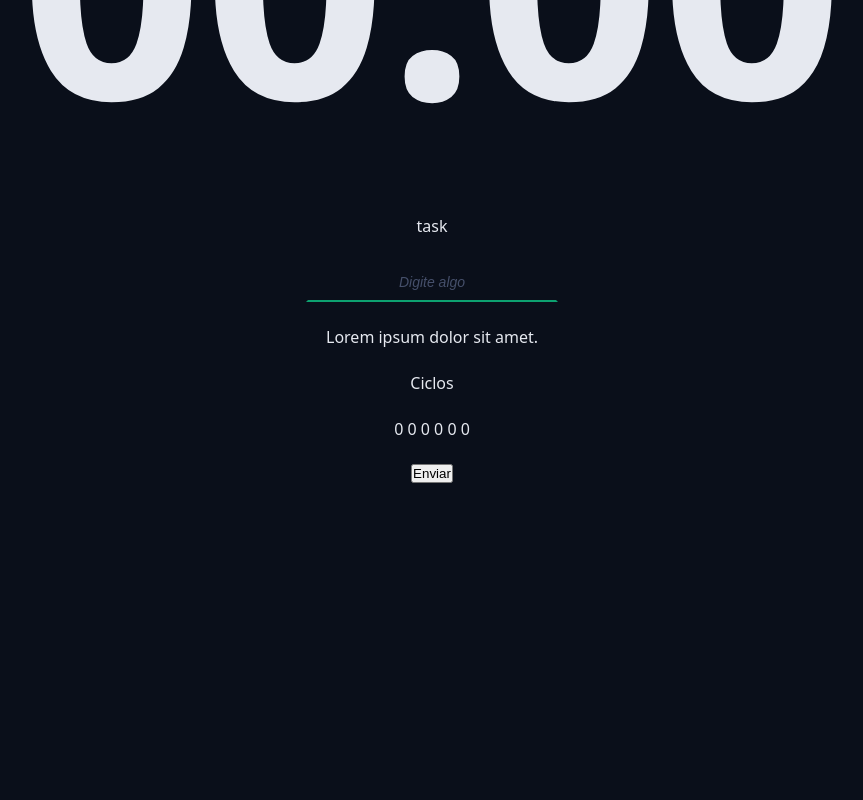
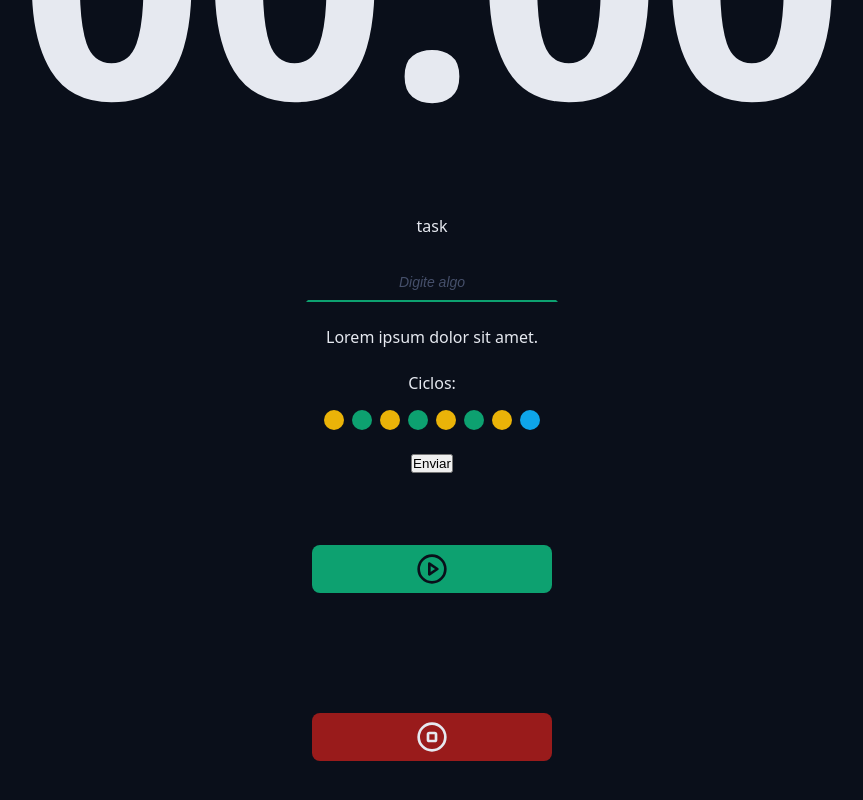
Before and after one commit to rayancmorais/chronos-pomodoro, a React (Vite) app: page / in a window 1280 px wide. Shown: the part 504-1304 px from the top of the page, without its empty margins (208-1071 px from the left). Before the commit the page ends 1019 px from the top, so only its background shows below. Built offline with nearby package versions, Linux system fonts and the light colour scheme.

Commit message:
atualiza

```diff
--- a/src/App.tsx
+++ b/src/App.tsx
@@ -2,10 +2,13 @@
 import {CountDown} from './components/CountDown';
 import {Logo} from './components/Logo';
 import {Menu} from './components/Menu';
-import {DefaultInput} from './components/Input';
+import {DefaultInput} from './components/DefaultInput';
 
 import './styles/global.css';
 import './styles/theme.css';
+import {Cycles} from './components/Cycles';
+import {PlayCircleIcon, StopCircleIcon} from 'lucide-react';
+import {DefaultButton} from './components/DefaultButton';
 
 export function App() {
   return (
@@ -38,12 +41,13 @@
           </div>
 
           <div className='formRow'>
-            <p>Ciclos</p>
-            <p>0 0 0 0 0 0</p>
+            <Cycles />
           </div>
 
           <div className='formRow'>
             <button>Enviar</button>
+            <DefaultButton icon={<PlayCircleIcon />} color='green' />
+            <DefaultButton icon={<StopCircleIcon />} color='red' />
           </div>
         </form>
       </Container>
--- /dev/null
+++ b/src/components/Cycles/index.tsx
@@ -0,0 +1,20 @@
+import styles from './styles.module.css';
+
+export function Cycles() {
+  return (
+    <div className={styles.cycles}>
+      <span>Ciclos:</span>
+
+      <div className={styles.cycleDots}>
+        <span className={`${styles.cycleDot} ${styles.workTime}`}></span>
+        <span className={`${styles.cycleDot} ${styles.shortBreakTime}`}></span>
+        <span className={`${styles.cycleDot} ${styles.workTime}`}></span>
+        <span className={`${styles.cycleDot} ${styles.shortBreakTime}`}></span>
+        <span className={`${styles.cycleDot} ${styles.workTime}`}></span>
+        <span className={`${styles.cycleDot} ${styles.shortBreakTime}`}></span>
+        <span className={`${styles.cycleDot} ${styles.workTime}`}></span>
+        <span className={`${styles.cycleDot} ${styles.longBreakTime}`}></span>
+      </div>
+    </div>
+  );
+}
--- /dev/null
+++ b/src/components/Cycles/styles.module.css
@@ -0,0 +1,31 @@
+.cycles {
+  display: flex;
+  flex-direction: column;
+  align-items: center;
+  justify-content: center;
+  gap: 1.6rem;
+}
+
+.cycleDots {
+  display: flex;
+  gap: 0.8rem;
+}
+
+.cycleDot {
+  width: 2rem;
+  height: 2rem;
+  background-color: var(--primary);
+  border-radius: 50%;
+}
+
+.workTime {
+  background: var(--warning);
+}
+
+.shortBreakTime {
+  background: var(--primary);
+}
+
+.longBreakTime {
+  background: var(--info);
+}
--- /dev/null
+++ b/src/components/DefaultButton/index.tsx
@@ -0,0 +1,20 @@
+import styles from './styles.module.css';
+
+type DefaultButtonProps = {
+  icon: React.ReactNode;
+  color?: 'green' | 'red';
+} & React.ComponentProps<'button'>;
+
+export function DefaultButton({
+  icon,
+  color = 'green',
+  ...props
+}: DefaultButtonProps) {
+  return (
+    <>
+      <button className={`${styles.button} ${styles[color]}`} {...props}>
+        {icon}
+      </button>
+    </>
+  );
+}
--- /dev/null
+++ b/src/components/DefaultButton/styles.module.css
@@ -0,0 +1,33 @@
+.button {
+  border: none;
+  background: var(--primary);
+  color: var(--text-over-primary);
+  display: flex;
+  align-items: center;
+  justify-content: center;
+  min-width: 24rem;
+  padding: 0.8rem;
+  border-radius: 0.8rem;
+  margin: 4.8rem 0;
+  cursor: pointer;
+  transition: all 0.1s ease-in-out;
+}
+
+.button svg {
+  width: 3.2rem;
+  height: 3.2rem;
+}
+
+.button:hover {
+  filter: brightness(80%);
+}
+
+.green {
+  background: var(--primary);
+  color: var(--text-over-primary);
+}
+
+.red {
+  background: var(--error);
+  color: var(--text-over-error);
+}
```
Also changed, not shown: src/components/DefaultInput/index.tsx (renamed from src/components/Input/index.tsx), src/components/DefaultInput/styles.module.css (renamed from src/components/Input/styles.module.css).
